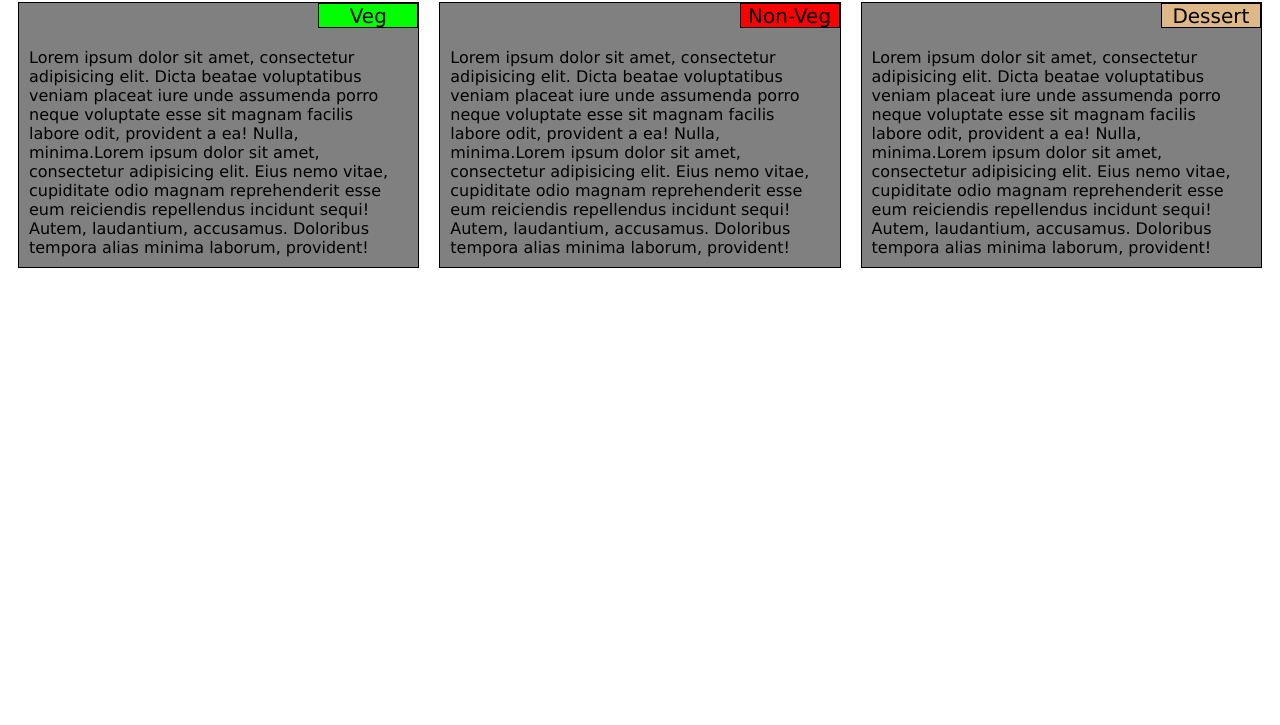
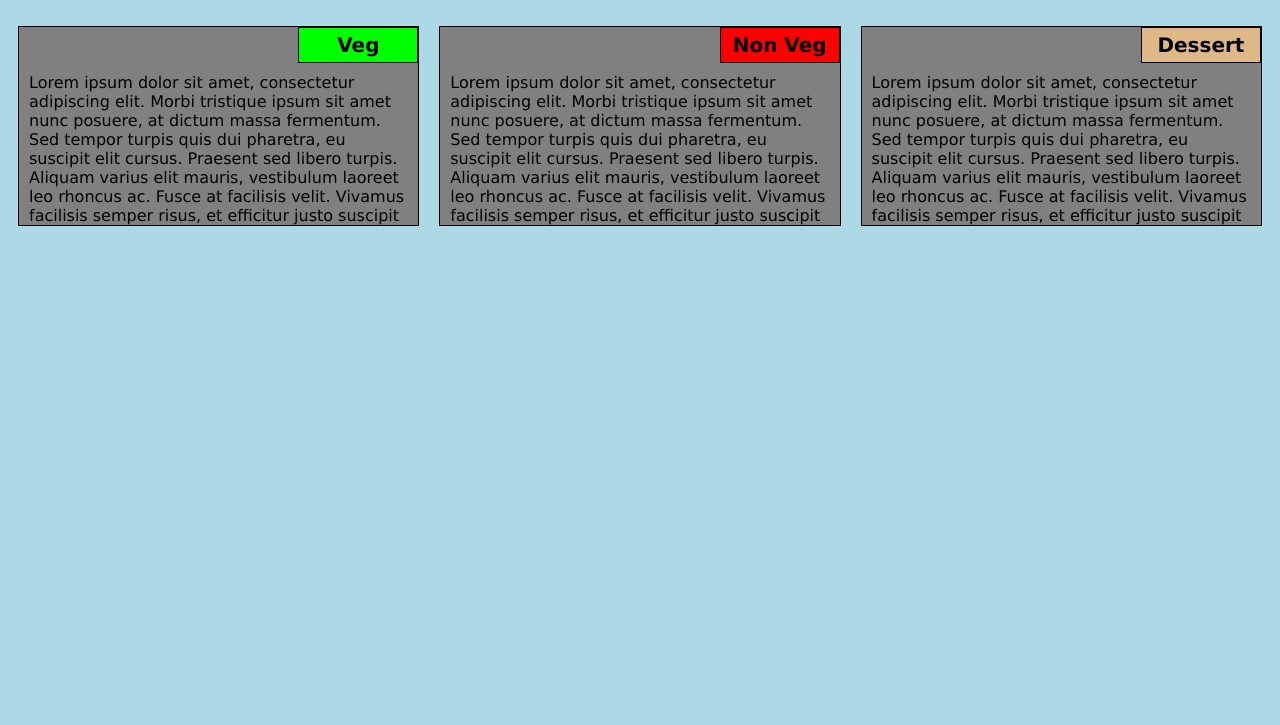
Before and after one commit to tushrkhrbkr/FullStack, a plain HTML site: page mod2assignment/index.html in a window 1280 px wide. Shown: the part 75-800 px from the top of the page. Drawn offline with Linux system fonts and the light colour scheme.

Commit message:
Assignment

```diff
--- a/mod2assignment/css/style.css
+++ b/mod2assignment/css/style.css
@@ -1,60 +1,94 @@
-/********** Base styles **********/
+/* Base Styles */
+
 * {
 	box-sizing: border-box;
   font-family: Verdana, Arial, Tahoma, Serif;
-  font-color: #FFFFFF;
+  font-color: #000000;
 }
+
 h1 {
-  margin-bottom: 15px;
 	text-align: center;
-  font-size: 175%;
+}
+
+body {
+	background-color: lightblue;
+
 }
 
 p {
-  border: 1px solid black;
-  width: 100px;
-  height: 25px;
-  /*margin-right: auto;
-  margin-left: auto;*/
-  margin-top: 0px;
-  text-align: center;
-  float: right;
-  font-size: 125%;
+	padding: 10px;
+	margin: 0;
 }
 
-#p1 {
+.container {
+	border: none;
+	margin-left: auto;
+	margin-right: auto;
+	margin-top: 10px;
+	margin-bottom: 10px;
+	padding: 10px;
+}
+
+section {
+	border:	1px solid black;
+	background-color: grey;
+	width: 100%;
+	height: 200px;
+	color: black;
+	position: relative;
+	overflow: auto;
+}
+
+#Veg {
+	border: 1px solid black;
+	text-align: center;
+	width: 30%;
+	margin-left: 70%;
+	font-weight: bold;
+	font-size: 125%;
+	margin-bottom: 0;
+	margin-top: 0;
+	padding: 5px;
 	background-color: #00FF00;
 }
-#p2 {
+
+#NonVeg {
+	border: 1px solid black;
+	text-align: center;
+	width: 30%;
+	margin-left: 70%;
+	font-weight: bold;
+	font-size: 125%;
+	margin-bottom: 0;
+	margin-top: 0;
+	padding: 5px;
 	background-color: #FF0000;
 }
-#p3 {
+
+#Dessert {
+	border: 1px solid black;
+	text-align: center;
+	width: 30%;
+	margin-left: 70%;
+	font-weight: bold;
+	font-size: 125%;
+	margin-bottom: 0;
+	margin-top: 0;
 	background-color: #DEB887;
+	padding: 5px;
 }
 
-section{
-  margin: 10px;
-  text-align: left;
-  clear: both;
-
-}
-
-.internal{
-  margin: 10px;
-  border: 1px solid black;
-  background-color: grey;
-}
-
-/* Simple Responsive Framework. */
 .row {
 	width: 100%;
 }
 
-/********** Large devices only **********/
+/* Desktop view */
+
 @media (min-width: 992px) {
   .col-lg-1, .col-lg-2, .col-lg-3, .col-lg-4, .col-lg-5, .col-lg-6, .col-lg-7, .col-lg-8, .col-lg-9, .col-lg-10, .col-lg-11, .col-lg-12 {
     float: left;
   }
+
   .col-lg-1 {
     width: 8.33%;
   }
@@ -91,13 +125,16 @@ section{
   .col-lg-12 {
     width: 100%;
   }
+
 }
 
-/********** Medium devices only **********/
+/* Tablet view */
+
 @media (min-width: 768px) and (max-width: 991px) {
   .col-md-1, .col-md-2, .col-md-3, .col-md-4, .col-md-5, .col-md-6, .col-md-7, .col-md-8, .col-md-9, .col-md-10, .col-md-11, .col-md-12 {
     float: left;
   }
+
   .col-md-1 {
     width: 8.33%;
   }
@@ -136,11 +173,13 @@ section{
   }
 }
 
-/********** Small devices only **********/
-@media (max-width: 767px) {
+/* Mobile view */
+
+@media (max-width: 768px) {
   .col-sm-1, .col-sm-2, .col-sm-3, .col-sm-4, .col-sm-5, .col-sm-6, .col-sm-7, .col-sm-8, .col-sm-9, .col-sm-10, .col-sm-11, .col-sm-12 {
  	float: left;
   }
+
   .col-sm-1 {
     width: 8.33%;
   }
--- a/mod2assignment/index.html
+++ b/mod2assignment/index.html
@@ -1,35 +1,45 @@
-<!doctype html>
-<html lang="en">
+<!DOCTYPE html>
+<html>
 <head>
 	<meta charset="utf-8">
+
 	<meta name="viewport" content="width=device-width, initial-scale=1">
+
+	<link rel="stylesheet" type="text/css" href="css/style.css">
 	<title>Module 2 Assignment Solution</title>
-    <link rel="stylesheet" href="css/style.css">
 </head>
 <body>
-
 	<h1>Our Menu</h1>
-
-    <div>
 	<div class="row">
-          <div class="col-lg-4 col-md-6 col-sm-12">
-            <div class="internal">
-              <p id="p1">Veg</p>
-              <section>Lorem ipsum dolor sit amet, consectetur adipisicing elit. Dicta beatae voluptatibus veniam placeat iure unde assumenda porro neque voluptate esse sit magnam facilis labore odit, provident a ea! Nulla, minima.Lorem ipsum dolor sit amet, consectetur adipisicing elit. Eius nemo vitae, cupiditate odio magnam reprehenderit esse eum reiciendis repellendus incidunt sequi! Autem, laudantium, accusamus. Doloribus tempora alias minima laborum, provident!</section>
+	<div class="container col-lg-4 col-md-6 col-sm-12">
+		<section>
+		<div id="Veg">
+			Veg
 		</div>
+		<p>
+			Lorem ipsum dolor sit amet, consectetur adipiscing elit. Morbi tristique ipsum sit amet nunc posuere, at dictum massa fermentum. Sed tempor turpis quis dui pharetra, eu suscipit elit cursus. Praesent sed libero turpis. Aliquam varius elit mauris, vestibulum laoreet leo rhoncus ac. Fusce at facilisis velit. Vivamus facilisis semper risus, et efficitur justo suscipit ac.
+		</p>
+		</section>
 	</div>
-          <div class="col-lg-4 col-md-6 col-sm-12">
-            <div class="internal">
-              <p id="p2">Non-Veg</p>
-              <section>Lorem ipsum dolor sit amet, consectetur adipisicing elit. Dicta beatae voluptatibus veniam placeat iure unde assumenda porro neque voluptate esse sit magnam facilis labore odit, provident a ea! Nulla, minima.Lorem ipsum dolor sit amet, consectetur adipisicing elit. Eius nemo vitae, cupiditate odio magnam reprehenderit esse eum reiciendis repellendus incidunt sequi! Autem, laudantium, accusamus. Doloribus tempora alias minima laborum, provident!</section>
+	<div class="container col-lg-4 col-md-6 col-sm-12">
+		<section>
+		<div id="NonVeg">
+			Non Veg
 		</div>
+		<p>
+			Lorem ipsum dolor sit amet, consectetur adipiscing elit. Morbi tristique ipsum sit amet nunc posuere, at dictum massa fermentum. Sed tempor turpis quis dui pharetra, eu suscipit elit cursus. Praesent sed libero turpis. Aliquam varius elit mauris, vestibulum laoreet leo rhoncus ac. Fusce at facilisis velit. Vivamus facilisis semper risus, et efficitur justo suscipit ac.
+		</p>
+		</section>
 	</div>
-          <div class="col-lg-4 col-md-12 col-sm-12">
-            <div class="internal">
-              <p id="p3">Dessert</p>
-              <section>Lorem ipsum dolor sit amet, consectetur adipisicing elit. Dicta beatae voluptatibus veniam placeat iure unde assumenda porro neque voluptate esse sit magnam facilis labore odit, provident a ea! Nulla, minima.Lorem ipsum dolor sit amet, consectetur adipisicing elit. Eius nemo vitae, cupiditate odio magnam reprehenderit esse eum reiciendis repellendus incidunt sequi! Autem, laudantium, accusamus. Doloribus tempora alias minima laborum, provident!</section>
+	<div class="container col-lg-4 col-md-12 col-sm-12">
+		<section>
+		<div id="Dessert">
+			Dessert
 		</div>
-          </div>
+		<p>
+			Lorem ipsum dolor sit amet, consectetur adipiscing elit. Morbi tristique ipsum sit amet nunc posuere, at dictum massa fermentum. Sed tempor turpis quis dui pharetra, eu suscipit elit cursus. Praesent sed libero turpis. Aliquam varius elit mauris, vestibulum laoreet leo rhoncus ac. Fusce at facilisis velit. Vivamus facilisis semper risus, et efficitur justo suscipit ac.
+		</p>
+		</section>
 	</div>
 	</div>
 </body>
```
Lines whose indentation alone changed are shown as unchanged.
